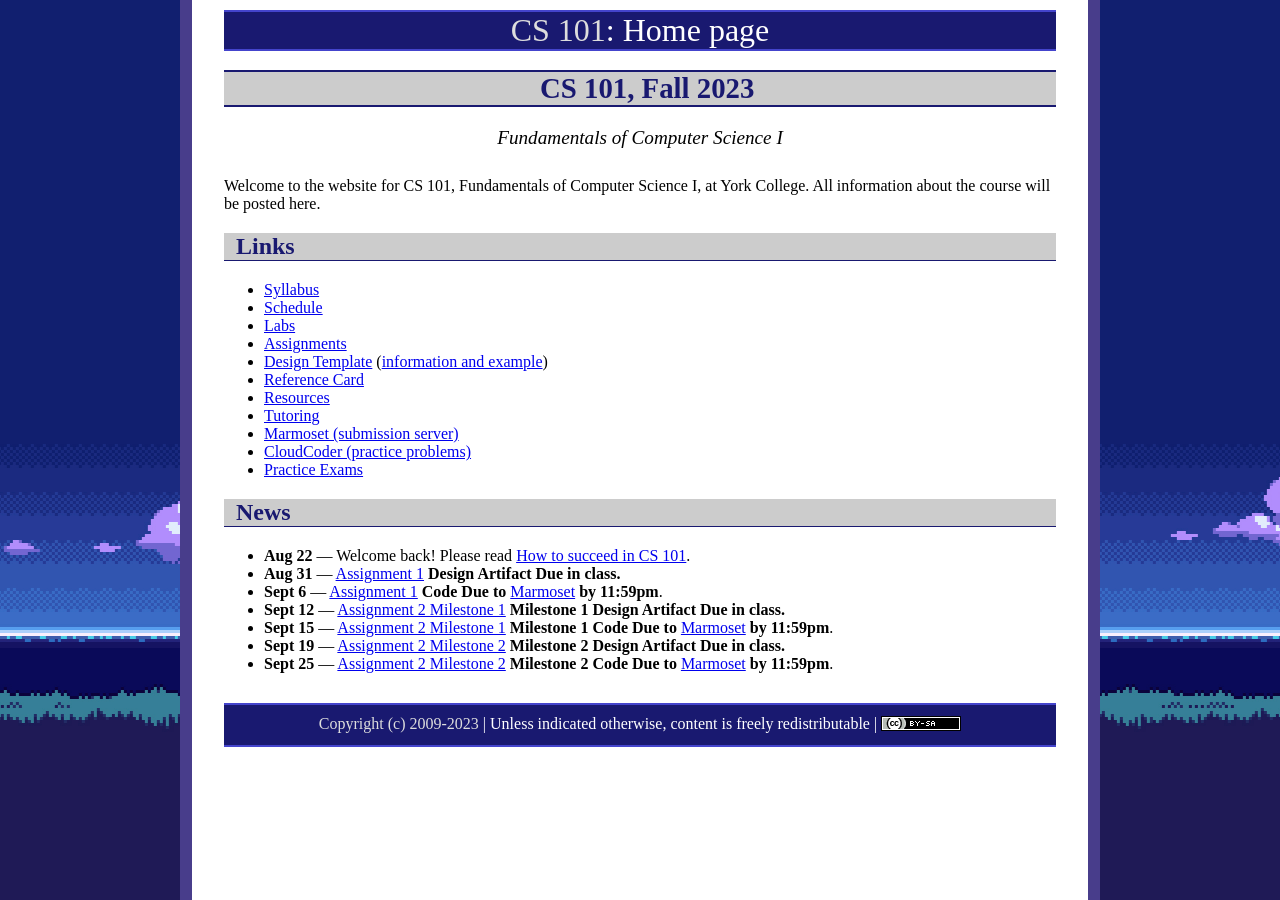
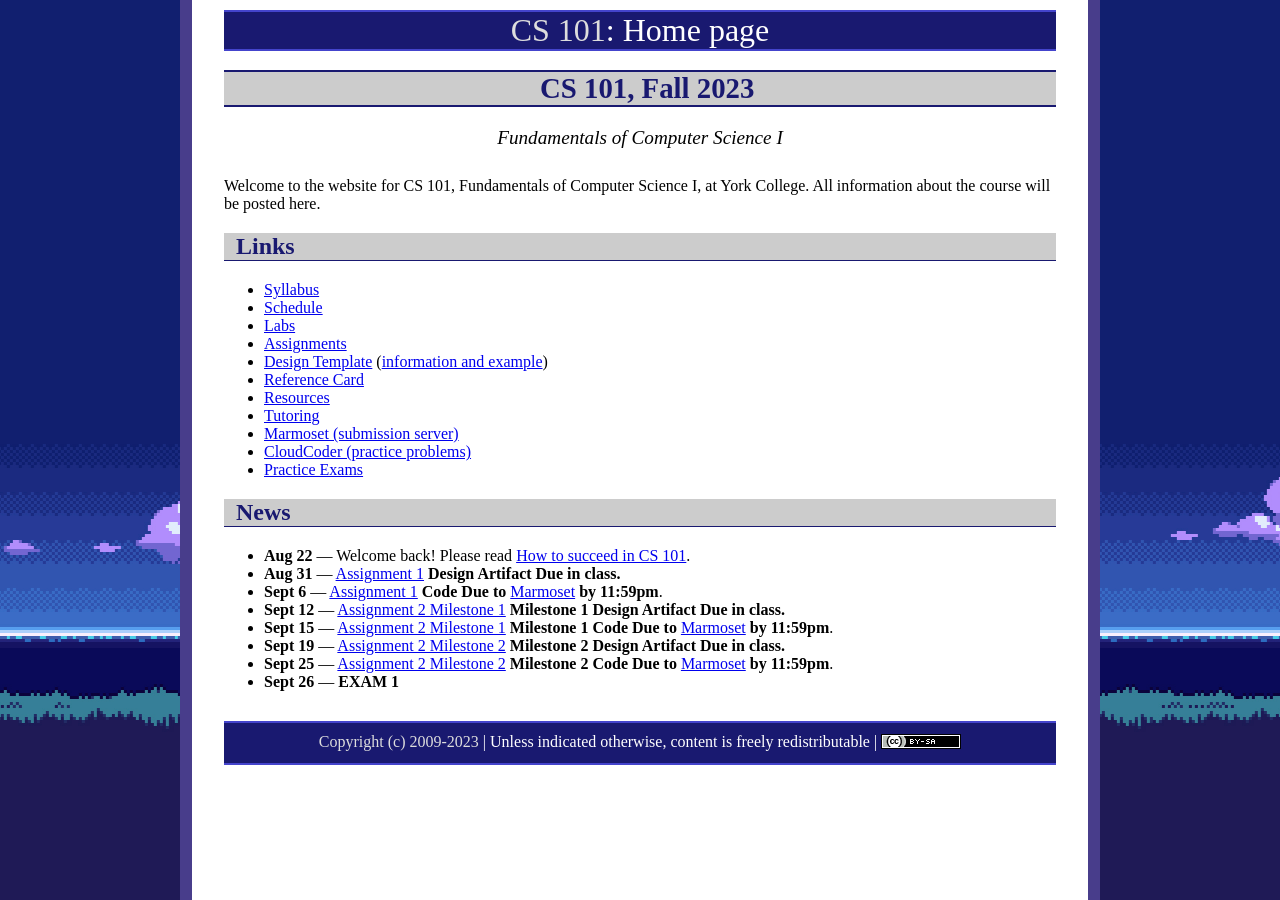
Before and after one commit to ycpcs/cs101-fall2023, a Jekyll site: the page built from index.md, in a window 1280 px wide. Built offline with Jekyll 4.4.1, drawn with Linux system fonts in a browser that asks for light colours.

Commit message:
update index
update index

```diff
--- a/index.md
+++ b/index.md
@@ -31,6 +31,7 @@ Welcome to the website for CS 101, Fundamentals of Computer Science I, at York C
 * **Sept 15** &mdash; [Assignment 2 Milestone 1](assign/assign02.html) **Milestone 1 Code Due to** [Marmoset](https://cs.ycp.edu/marmoset) **by 11:59pm**.
 * **Sept 19** &mdash; [Assignment 2 Milestone 2](assign/assign02.html) **Milestone 2 Design Artifact Due in class.**
 * **Sept 25** &mdash; [Assignment 2 Milestone 2](assign/assign02.html) **Milestone 2 Code Due to** [Marmoset](https://cs.ycp.edu/marmoset) **by 11:59pm**.
+* **Sept 26** &mdash; **EXAM 1**
 <!-- vim:set wrap: -->
 <!-- vim:set linebreak: -->
 <!-- vim:set nolist: -->
```
